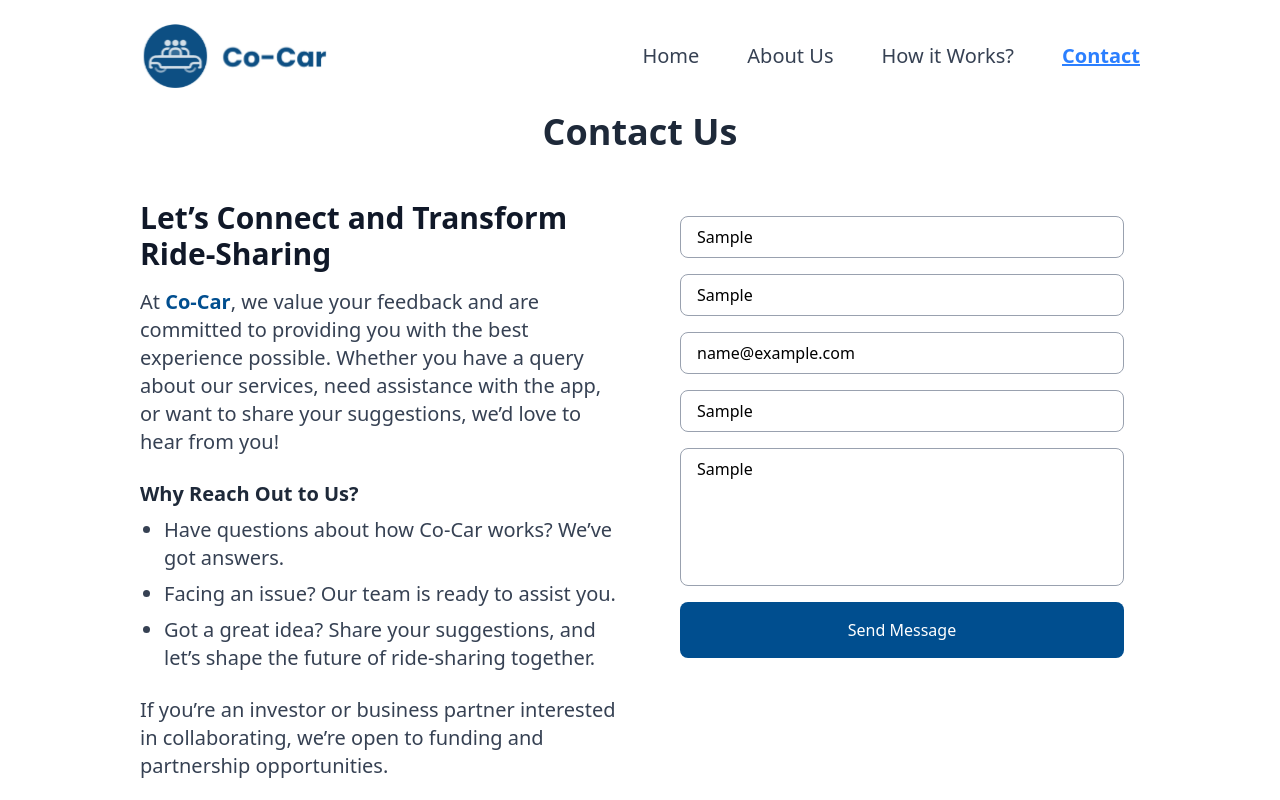
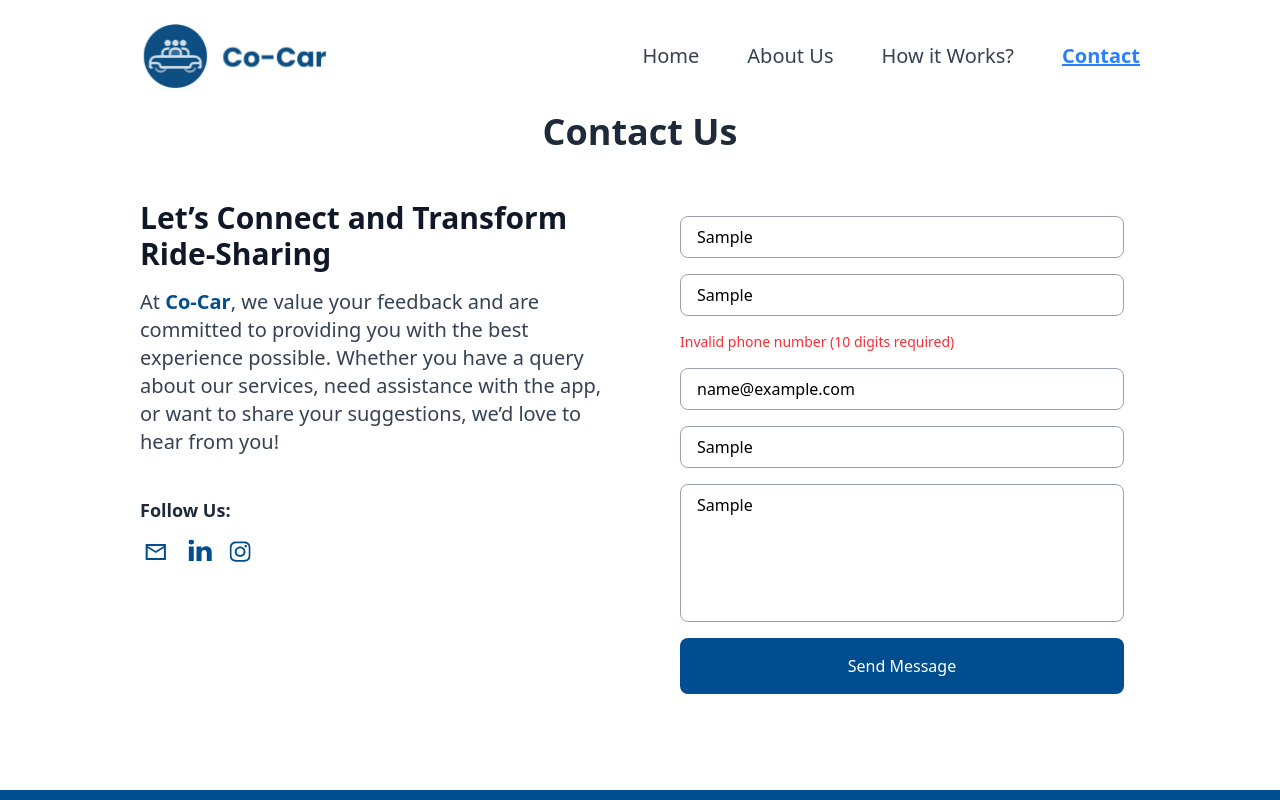
Before and after one commit to digvijaybhonsle/Co-Car, a React (Vite) app: page /contact in a window 1280 px wide. Both pictures are taken after typing "Sample", "Sample", "name@example.com", "Sample", "Sample" into the empty fields and a click on the button "Send Message". Shown: the top 800 px of the page. Built offline with nearby package versions, Linux system fonts and the light colour scheme.

Commit message:
commit after deploy

```diff
--- a/src/App.jsx
+++ b/src/App.jsx
@@ -3,7 +3,7 @@ import { motion } from 'framer-motion';
 import "./App.css";
 import Header from "./components/Header";
 import Footer from "./components/Footer";
-import Howitworks from "./pages/Howitwas";
+import Howitworks from "./pages/Howitworks";
 import Home from "./pages/Landing";
 import About from "./pages/About";
 import Contact from "./pages/Contact";
--- a/src/pages/Contact.jsx
+++ b/src/pages/Contact.jsx
@@ -8,11 +8,11 @@ import overley from "../assets/gifs/overlay.gif";
 const Contact = () => {
   const [errors, setErrors] = useState({});
   const [formData, setFormData] = useState({
-    name: "",
-    contact: "",
-    email: "",
-    subject: "",
-    message: "",
+    Name: "",
+    Contact: "",
+    Email: "",
+    Subject: "",
+    Message: "",
   });
   const [isSubmitted, setIsSubmitted] = useState(false);
 
@@ -29,15 +29,15 @@ const Contact = () => {
     const emailRegex = /^[^\s@]+@[^\s@]+\.[^\s@]+$/;
     const phoneRegex = /^[0-9]{10}$/;
 
-    if (!formData.name.trim()) newErrors.name = "Name is required";
-    if (!formData.contact) newErrors.contact = "Contact number is required";
-    else if (!phoneRegex.test(formData.contact))
-      newErrors.contact = "Invalid phone number (10 digits required)";
-    if (!formData.email) newErrors.email = "Email is required";
-    else if (!emailRegex.test(formData.email))
-      newErrors.email = "Invalid email format";
-    if (!formData.subject.trim()) newErrors.subject = "Subject is required";
-    if (!formData.message.trim()) newErrors.message = "Message is required";
+    if (!formData.Name.trim()) newErrors.Name = "Name is required";
+    if (!formData.Contact) newErrors.Contact = "Contact number is required";
+    else if (!phoneRegex.test(formData.Contact))
+      newErrors.Contact = "Invalid phone number (10 digits required)";
+    if (!formData.Email) newErrors.Email = "Email is required";
+    else if (!emailRegex.test(formData.Email))
+      newErrors.Email = "Invalid email format";
+    if (!formData.Subject.trim()) newErrors.Subject = "Subject is required";
+    if (!formData.Message.trim()) newErrors.Message = "Message is required";
 
     setErrors(newErrors);
     return Object.keys(newErrors).length === 0;
@@ -45,56 +45,28 @@ const Contact = () => {
 
   const handleSubmit = (e) => {
     e.preventDefault();
-    if (validateForm()) {
-      console.log("Form Data Submitted:", formData);
-      setIsSubmitted(true);
 
-      // Sending data to Google Sheets (via API or direct POST request)
-      fetch(
-        "https://script.google.com/macros/s/AKfycby45ONMz3ErfucZwIuAr0tKmJmTJK0bsvQGb9Zpwz1SWbgoQFE9UC1BSwIhHlVMVs0RBA/exec",
-        {
-          method: "POST",
-          headers: {
-            "Content-Type": "application/x-www-form-urlencoded", // Ensure proper content type is sent
-          },
-          body: new URLSearchParams({
-            Name: formData.name,
-            Contact: formData.contact,
-            Email: formData.email,
-            Subject: formData.subject,
-            Message: formData.message,
-          }),
-        }
-      )
-        .then((response) => response.json())
-        .then((data) => {
-          console.log(data);
-          if (data.message) {
-            setIsSubmitted(true); // Show success modal
-          }
-        })
-        .catch((error) => {
-          console.error("Error:", error);
-        });
+    if (!validateForm()) return; // Validate before submitting
 
-      // Reset the form after submission
-      setFormData({
-        name: "",
-        contact: "",
-        email: "",
-        subject: "",
-        message: "",
+    const formEle = e.target;
+    const formData = new FormData(formEle);
+
+    fetch("https://script.google.com/macros/s/AKfycbyKIIUt7efmt5u4VHuLb9yWPIrH-F1axMgxE4d4fSx9Z77nzVblP4ppbP-k5_pZBlMFbg/exec", {
+      method: "POST",
+      body: formData,
+    })
+      .then(response => response.json())
+      .then(data => {
+        console.log("Success:", data);
+        setIsSubmitted(true);
+      })
+      .catch(error => {
+        console.error("Error:", error);
       });
-      setErrors({});
-    }
   };
 
   useEffect(() => {
-    if (isSubmitted) {
-      document.body.style.overflow = "hidden";
-    } else {
-      document.body.style.overflow = "auto";
-    }
+    document.body.style.overflow = isSubmitted ? "hidden" : "auto";
     return () => {
       document.body.style.overflow = "auto";
     };
@@ -109,16 +81,9 @@ const Contact = () => {
 
         {/* Modal */}
         {isSubmitted && (
-          <div
-            className="fixed inset-0 flex justify-center items-center z-50 bg-opacity-20 backdrop-blur-sm h-full"
-            style={{ backgroundAttachment: "fixed" }}
-          >
+          <div className="fixed inset-0 flex justify-center items-center z-50 bg-opacity-20 backdrop-blur-sm h-full">
             <div className="bg-white p-8 rounded-lg text-center shadow-lg w-200 h-170">
-              <img
-                src={overley}
-                alt="Success"
-                className="w-80 h-80 mx-auto mb-4"
-              />
+              <img src={overley} alt="Success" className="w-80 h-80 mx-auto mb-4" />
               <h1 className="text-[#004E8F] text-4xl font-bold py-8">
                 Got thoughts to melt? Let’s Chat!
               </h1>
@@ -151,109 +116,46 @@ const Contact = () => {
               suggestions, we’d love to hear from you!
             </p>
 
-            {/* Why Reach Out? */}
-            <div className="mt-6">
-              <h2 className="text-xl font-semibold text-gray-800">
-                Why Reach Out to Us?
-              </h2>
-              <ul className="list-disc pl-6 text-gray-700 space-y-2 mt-2">
-                <li>
-                  Have questions about how Co-Car works? We’ve got answers.
-                </li>
-                <li>Facing an issue? Our team is ready to assist you.</li>
-                <li>
-                  Got a great idea? Share your suggestions, and let’s shape the
-                  future of ride-sharing together.
-                </li>
-              </ul>
-            </div>
-
-            {/* Business Collaboration */}
-            <p className="mt-6 text-gray-700">
-              If you’re an investor or business partner interested in
-              collaborating, we’re open to funding and partnership
-              opportunities.
-            </p>
-
             {/* Social Media */}
             <div className="mt-10">
               <h2 className="text-lg font-semibold text-gray-800">
                 Follow Us:
               </h2>
               <div className="flex items-center gap-4 mt-2">
-                <img
-                  src={email}
-                  alt="Email"
-                  className="w-8 h-10 cursor-pointer hover:opacity-80"
-                />
-                <img
-                  src={linkedin}
-                  alt="LinkedIn"
-                  className="w-6 h-6 cursor-pointer hover:opacity-80 mb-1"
-                />
-                <img
-                  src={insta}
-                  alt="Instagram"
-                  className="w-6 h-6 cursor-pointer hover:opacity-80"
-                />
+                <img src={email} alt="Email" className="w-8 h-10 cursor-pointer hover:opacity-80" />
+                <img src={linkedin} alt="LinkedIn" className="w-6 h-6 cursor-pointer hover:opacity-80 mb-1" />
+                <img src={insta} alt="Instagram" className="w-6 h-6 cursor-pointer hover:opacity-80" />
               </div>
             </div>
           </div>
 
           {/* Right Content - Form */}
           <div className="w-full md:w-1/2">
-            <form
-              onSubmit={handleSubmit}
-              className="flex flex-col space-y-4 p-4 w-full max-w-lg mx-auto"
-            >
-              <InputBox
-                type="text"
-                value={formData.name}
-                onChange={handleChange}
-                name="name" // Matching form name
-                placeholder="Name"
-              />
-              <InputBox
-                type="text"
-                value={formData.contact}
-                onChange={handleChange}
-                name="contact" // Matching form name
-                placeholder="Contact No"
-              />
-              <InputBox
-                type="email"
-                value={formData.email}
-                onChange={handleChange}
-                name="email" // Matching form name
-                placeholder="Email ID"
-              />
-              <InputBox
-                type="text"
-                value={formData.subject}
-                onChange={handleChange}
-                name="subject" // Matching form name
-                placeholder="Subject"
-              />
+            <form onSubmit={handleSubmit} className="flex flex-col space-y-4 p-4 w-full max-w-lg mx-auto">
+              <InputBox type="text" value={formData.Name} onChange={handleChange} name="Name" placeholder="Name" />
+              {errors.Name && <span className="text-red-500 text-sm">{errors.Name}</span>}
+
+              <InputBox type="text" value={formData.Contact} onChange={handleChange} name="Contact" placeholder="Contact No" />
+              {errors.Contact && <span className="text-red-500 text-sm">{errors.Contact}</span>}
+
+              <InputBox type="email" value={formData.Email} onChange={handleChange} name="Email" placeholder="Email ID" />
+              {errors.Email && <span className="text-red-500 text-sm">{errors.Email}</span>}
+
+              <InputBox type="text" value={formData.Subject} onChange={handleChange} name="Subject" placeholder="Subject" />
+              {errors.Subject && <span className="text-red-500 text-sm">{errors.Subject}</span>}
+
               <textarea
-                name="message" // Matching form name
-                value={formData.message}
+                name="Message"
+                value={formData.Message}
                 onChange={handleChange}
                 cols="30"
                 rows="5"
                 placeholder="Your Message"
-                className={`px-4 py-2 border ${
-                  errors.message ? "border-red-500" : "border-gray-400"
-                } rounded-lg focus:ring-2 focus:ring-blue-500 focus:outline-none w-full resize-none`}
+                className={`px-4 py-2 border ${errors.Message ? "border-red-500" : "border-gray-400"} rounded-lg focus:ring-2 focus:ring-blue-500 focus:outline-none w-full resize-none`}
               />
-              {errors.message && (
-                <span className="text-red-500 text-sm mt-1 block">
-                  {errors.message}
-                </span>
-              )}
-              <button
-                type="submit"
-                className="bg-[#004E8F] text-white font-medium py-4 rounded-lg hover:bg-blue-700 transition duration-300 w-full cursor-pointer"
-              >
+              {errors.Message && <span className="text-red-500 text-sm">{errors.Message}</span>}
+
+              <button type="submit" className="bg-[#004E8F] text-white font-medium py-4 rounded-lg hover:bg-blue-700 transition duration-300 w-full cursor-pointer">
                 Send Message
               </button>
             </form>
```
Also changed, not shown: src/pages/Howitworks.jsx (renamed from src/pages/Howitwas.jsx).
